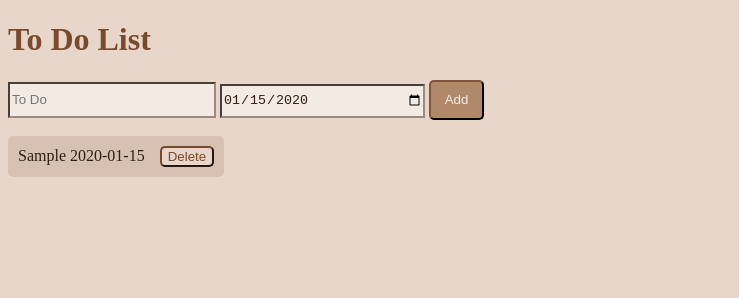
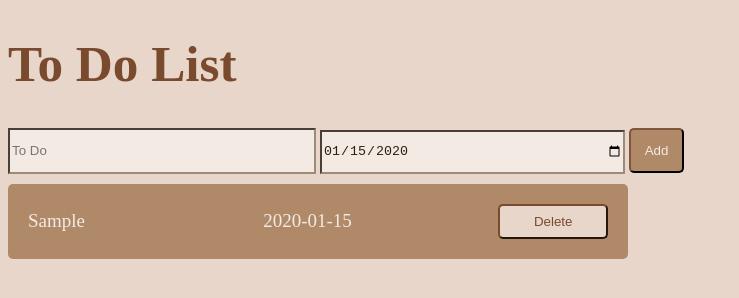
Before and after one commit to Giuliamourac/ToDoList, a plain HTML site: page index.html in a window 1280 px wide. Both pictures are taken after typing "Sample", "2020-01-15" into the empty fields and a click on the button "Add". Shown: the whole page, without its empty margins (0-739 px from the left). Drawn offline with Linux system fonts and the light colour scheme.

Commit message:
style: clean up classes and adjust todo item styles

```diff
--- a/CSS/style.css
+++ b/CSS/style.css
@@ -6,12 +6,13 @@ body
 h1
 {
     color: #7A4A2E;
+    font-size: 4vw;
 }
 
 input
 {
-    height: 30px;
-    width: 200px;
+    height: 40px;
+    width: 300px;
     background-color: #F3EAE3;
     color: #2F1E16;
     border-color: #9C8A7A;
@@ -25,6 +26,7 @@ input
     color: #F3EAE3;
     border-color: #2F1E16;
     border-radius: 5px;
+    height: 45px;
     transition: 0.4s ease;
 }
 
@@ -36,29 +38,47 @@ input
 
 .task
 {
-    display: flex;
-    flex-direction: row;
-    align-items: center;
-    gap: 15px;
-    background-color: #D6C1B2;
-    color: #2F1E16;
-    width: fit-content;
-    padding: 10px;
+    background-color: #B08968;
+    color: #F3EAE3;
+    padding: 20px;
+    margin: 10px 0 10px 0;
     border-radius: 5px;
+    display: grid;
+    grid-template-columns: repeat(5, 1fr);
+    grid-template-rows: repeat(1, 1fr);
+    gap: 8px;
+    max-width: 580px;
 }
 
-.delete
+.task div
+{
+    align-self: center;
+    font-size: 19px;
+}
+
+.task div:nth-of-type(2)
+{
+    grid-column-start: 3;
+}
+
+.task button
+{
+    grid-column-start: 5;
+}
+
+.task button
 {
     background-color: #E7D6C9;
     color: #7A4A2E;
     border-color: #7A4A2E;
     border-radius: 5px;
+    height: 35px;
     transition: 0.4s ease;
 }
 
-.delete:hover
+.task button:hover
 {
-    background-color: #c97c5d4f;
-    color: #2F1E16;
+    background-color: #7A4A2E;
+    color: #F3EAE3;
     transform: scale(1.09);
 }
--- a/JS/script.js
+++ b/JS/script.js
@@ -31,7 +31,6 @@ function delToDo(index)
     renderToDoList();
 }
 
-
 function renderToDoList()
 {
     let toDoListHTML = '';
@@ -40,9 +39,15 @@ function renderToDoList()
     {
         const toDo = toDoList[i];
         toDoListHTML +=
-        `<p class = "task">
-            ${toDo.name} ${toDo.dueDate} <button class ="delete" onclick="delToDo(${i})">Delete</button>
-        </p>`;
+        `<section class = "task">
+            <div>
+                ${toDo.name}
+            </div>
+            <div>
+                ${toDo.dueDate}
+            </div>
+            <button onclick="delToDo(${i})">Delete</button>
+        </section>`;
     }
 
     tasksContainer.innerHTML = toDoListHTML
--- a/index.html
+++ b/index.html
@@ -12,7 +12,7 @@
     </main>
 
     <label for="input"></label>
-    <input type="text" id="input" class="input" placeholder="To Do">
+    <input type="text" id="input" class="input" placeholder="To Do" maxlength="20">
     <input type="date" id="date">
     <button id="addTask">Add</button>
 
```
